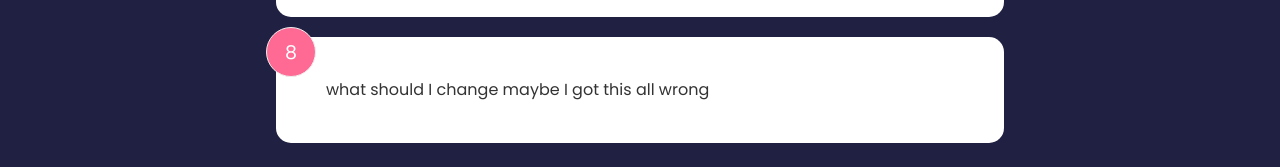
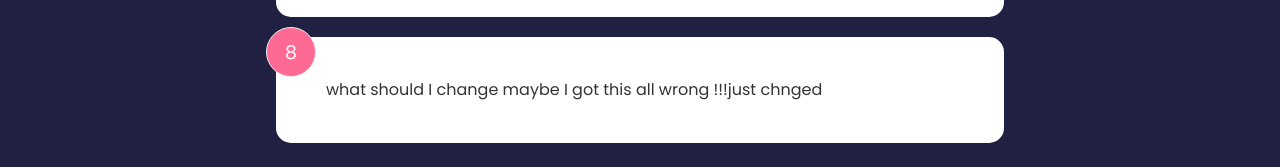
Before and after one commit to Andrew-Nzioki/feedback-app, a React (Create React App) app: page / in a window 1280 px wide. Shown: the part 314-481 px from the top of the page. Built offline with nearby package versions, Linux system fonts and the light colour scheme.

Commit message:
change to the comments

```diff
--- a/src/data/FeedbackData.js
+++ b/src/data/FeedbackData.js
@@ -12,7 +12,7 @@ const FeedbackData = [
   {
     id: 3,
     rating: 8,
-    text: 'what should I change maybe I got this all wrong',
+    text: 'what should I change maybe I got this all wrong !!!just chnged',
   },
 ];
 export default FeedbackData;
```
